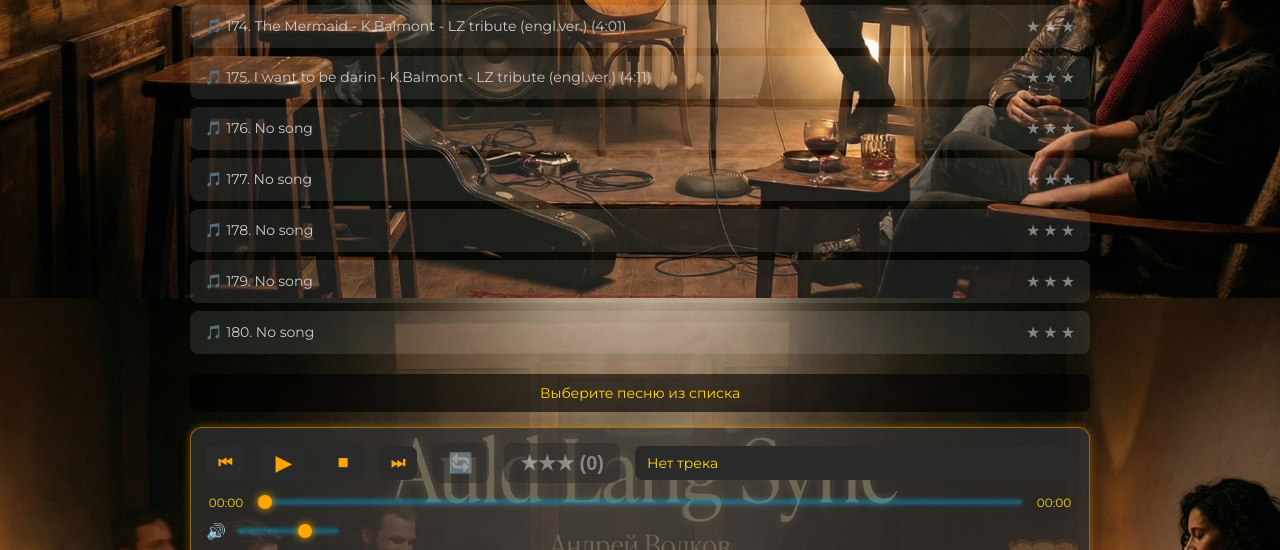
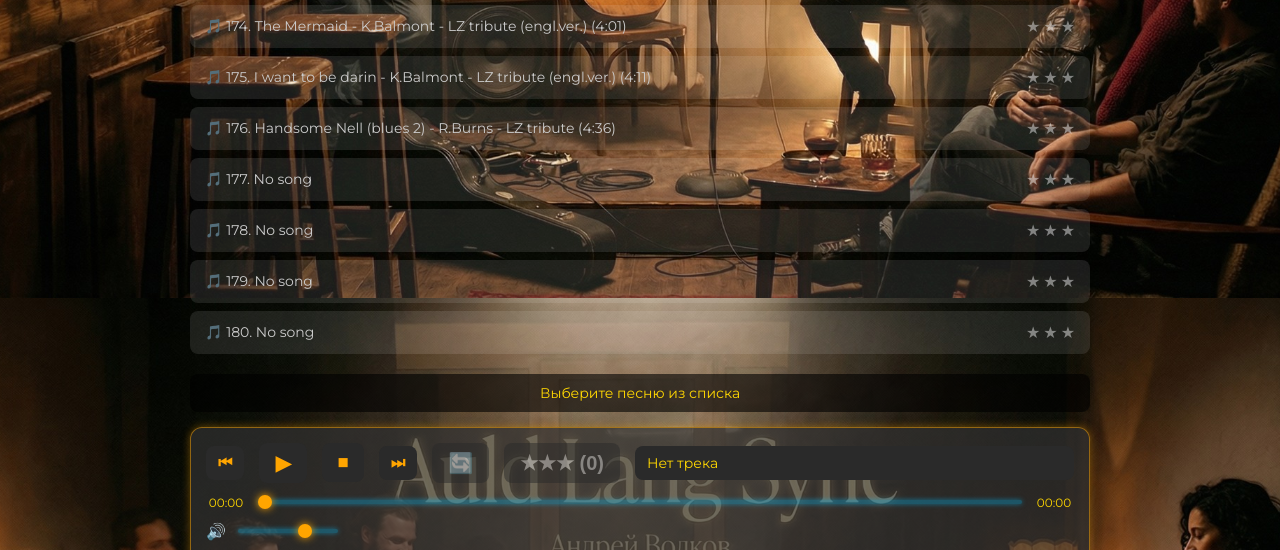
Before and after one commit to andreivolko-stack/auld-lang-syne, a plain HTML site: page index.html in a window 1280 px wide. Shown: the part 9302-9852 px from the top of the page. Drawn offline with nearby package versions, Linux system fonts and the light colour scheme.

Commit message:
Update index.html

```diff
--- a/index.html
+++ b/index.html
@@ -688,7 +688,7 @@ footer {
     <li data-src="173Rush_v1-JStarostina(323)englver.mp3">🎵 173. Rush - J.Starostina - LZ tribute (engl.ver.) (3:23)</li>
     <li data-src="174The Mermaid(Rusalka-K.Balmont)401.mp3">🎵 174. The Mermaid - K.Balmont - LZ tribute (engl.ver.) (4:01)</li>
     <li data-src="175I want to be darin411mc.mp3">🎵 175. I want to be darin - K.Balmont - LZ tribute (engl.ver.) (4:11)</li>
-    <li data-src="song176.mp3">🎵 176. No song</li>
+    <li data-src="176Blues_for_Nell-R.Burns_tributeLZ436.mp3">🎵 176. Handsome Nell (blues 2)  - R.Burns - LZ tribute (4:36)</li>
     <li data-src="song177.mp3">🎵 177. No song</li>
     <li data-src="song178.mp3">🎵 178. No song</li>
     <li data-src="song179.mp3">🎵 179. No song</li>
```
